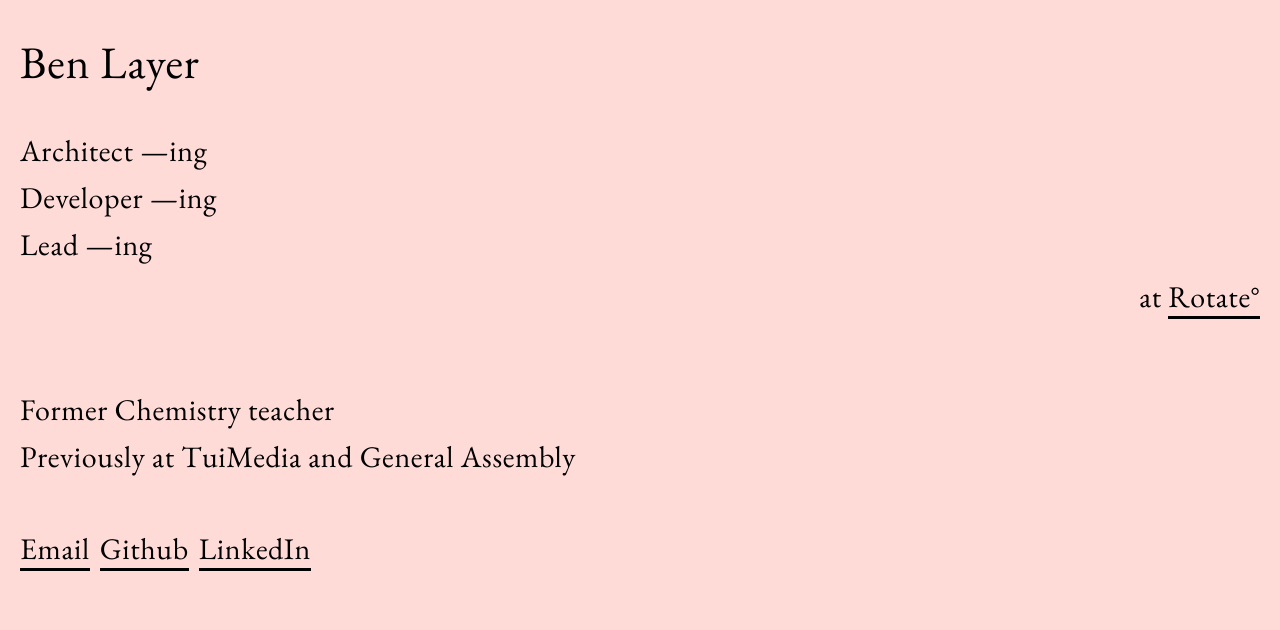
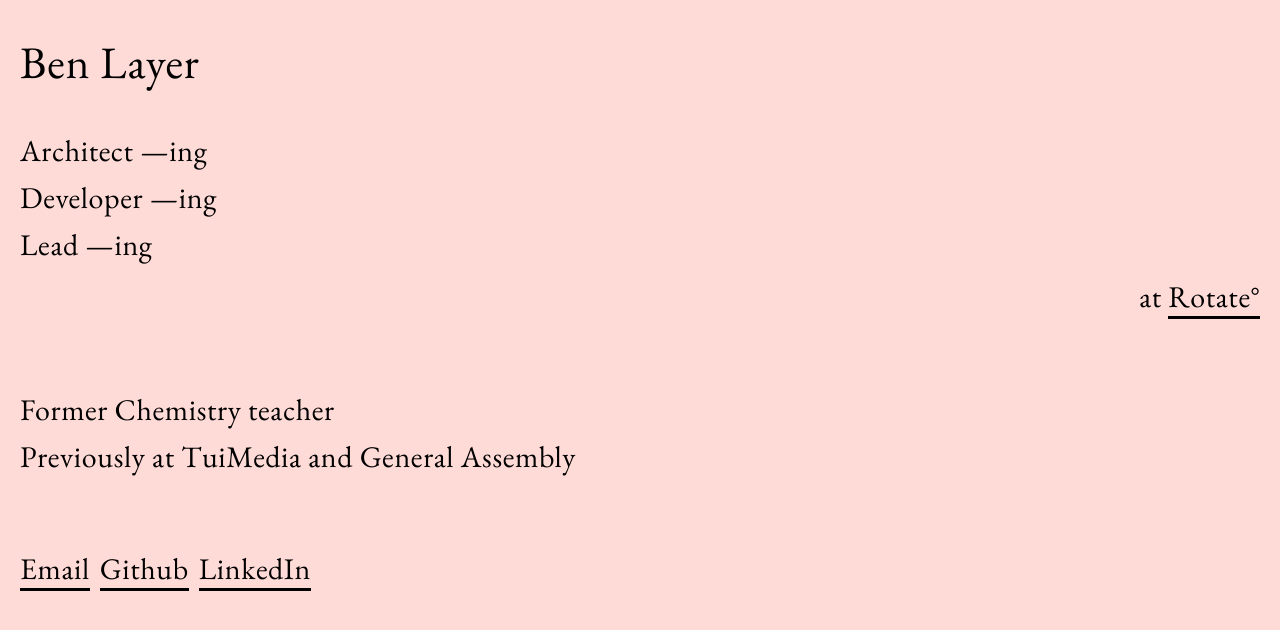
Before and after one commit to benlayer291/portfolio, a Nuxt app: page / in a window 1280 px wide. Shown: the top 630 px of the page. Built offline with nearby package versions, Linux system fonts and the light colour scheme.

Commit message:
Add missing padding to footer

```diff
--- a/components/TheFooter.vue
+++ b/components/TheFooter.vue
@@ -50,6 +50,7 @@ export default {
 
 <style lang="postcss">
 .Footer {
+  padding-top: var(--bsu);
   padding-bottom: var(--bsu-lg);
 }
 
```
